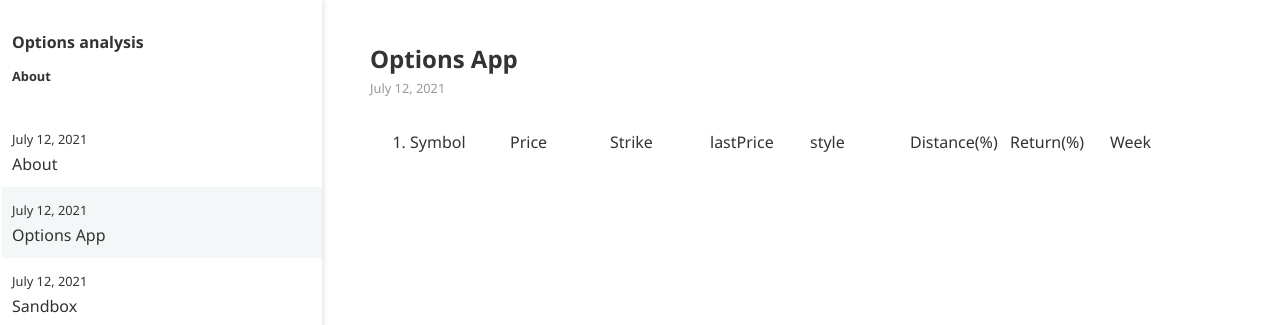
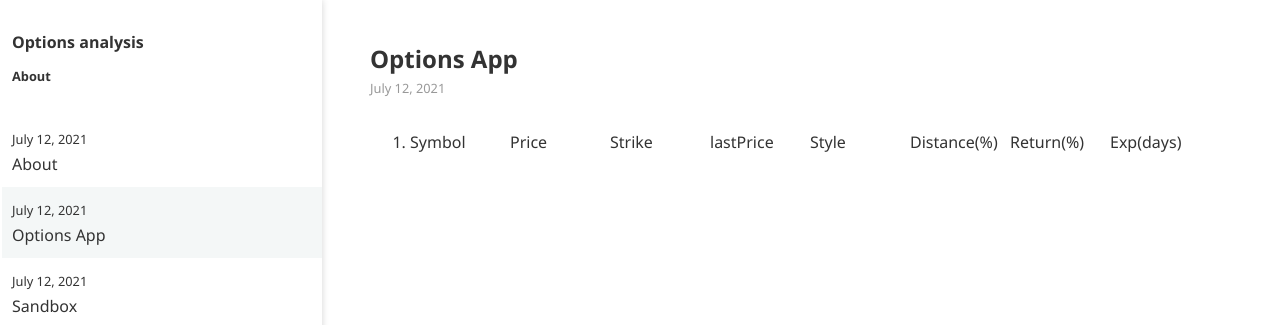
Before and after one commit to Chipingai/Chipingai.github.io, a Jekyll site: the page _posts/2021-07-12-options-app.html, which Jekyll copies as it is, in a window 1280 px wide. Shown: the top 325 px of the page. Built offline with Jekyll 4.4.1, drawn with Linux system fonts in a browser that asks for light colours.

Commit message:
Update 2021-07-12-options-app.html

```diff
--- a/_posts/2021-07-12-options-app.html
+++ b/_posts/2021-07-12-options-app.html
@@ -1,5 +1,5 @@
 <div>
-  <ol id="list"><li><span style="width:100px; display:inline-block;">Symbol</span><span style="width:100px; display:inline-block;">Price</span><span style="width:100px; display:inline-block;">Strike</span><span style="width:100px; display:inline-block;">lastPrice</span><span style="width:100px; display:inline-block;">style</span><span style="width:100px; display:inline-block;">Distance(%)</span><span style="width:100px; display:inline-block;">Return(%)</span><span style="width:100px; display:inline-block;">Week</span>
+  <ol id="list"><li><span style="width:100px; display:inline-block;">Symbol</span><span style="width:100px; display:inline-block;">Price</span><span style="width:100px; display:inline-block;">Strike</span><span style="width:100px; display:inline-block;">lastPrice</span><span style="width:100px; display:inline-block;">Style</span><span style="width:100px; display:inline-block;">Distance(%)</span><span style="width:100px; display:inline-block;">Return(%)</span><span style="width:100px; display:inline-block;">Exp(days)</span>
 </li></ol>
 
 </div>
@@ -101,7 +101,7 @@ Promise.all(promises).then(function() {
           aprReturn = aprReturn.toFixed(2);
           record.push(aprReturn);
 
-          record.push(week+1);
+          record.push(dateDiff);
 
           lastTradeDateFromNow = date_diff(allData[symbol][week].options[0].calls[call].lastTradeDate);
 
@@ -132,7 +132,7 @@ Promise.all(promises).then(function() {
           aprReturn = aprReturn.toFixed(2);
           record.push(aprReturn);
 
-          record.push(week+1);
+          record.push(dateDiff);
           lastTradeDateFromNow = date_diff(allData[symbol][week].options[0].puts[put].lastTradeDate);
 
   				if (allData[symbol][week].options[0].puts[put].volume > volumeMin &&
```
